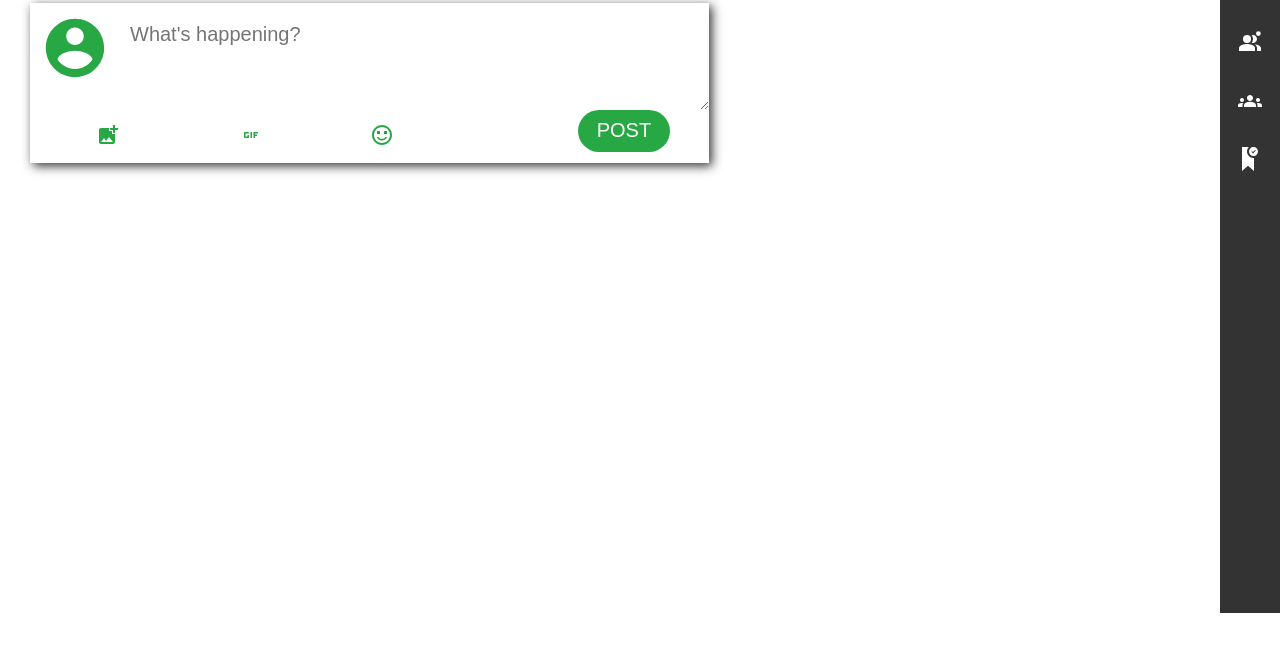
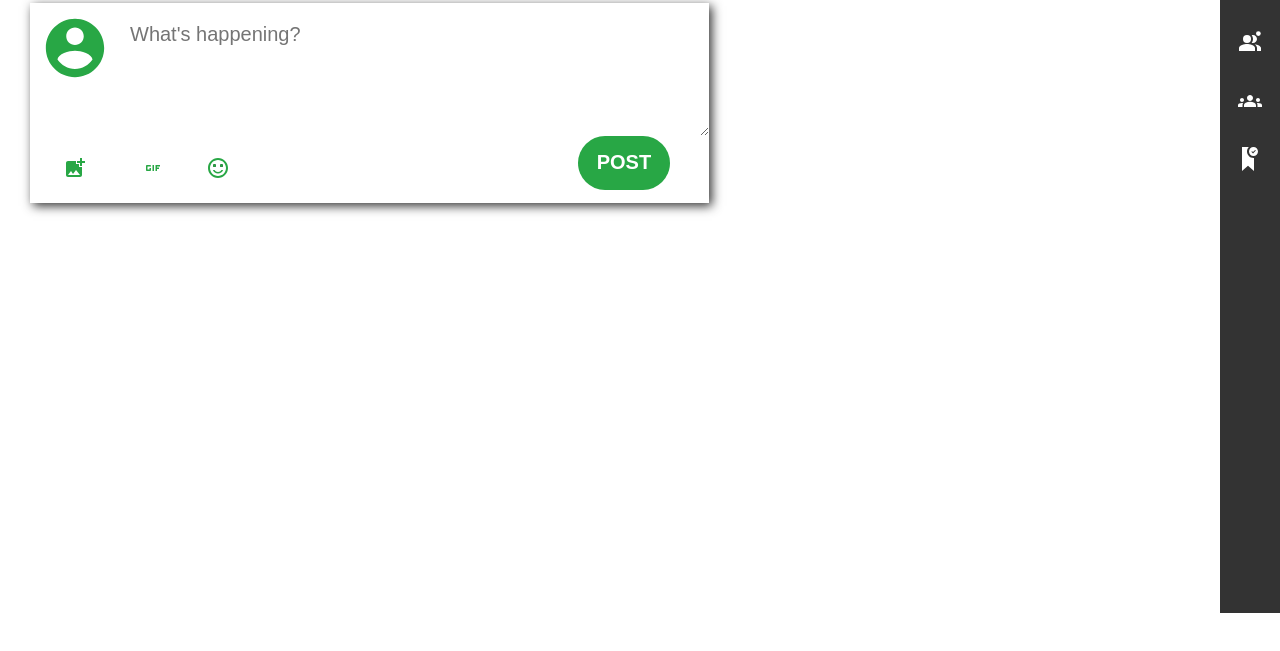
Before and after one commit to moamenhredeen/social-networking, a plain HTML site: page Frontend/index.html in a window 1280 px wide. Shown: the part 87-738 px from the top of the page. Drawn offline with Linux system fonts and the light colour scheme; a web font is replaced by a local one.

Commit message:
create post with css grid

```diff
--- a/Frontend/style/index.css
+++ b/Frontend/style/index.css
@@ -129,7 +129,7 @@
 }
 
 #post-input{
-    height: 20vh;
+    height: 25vh;
     display : grid;
     grid-template-rows: repeat(6,1fr) ;
     grid-template-columns: repeat(10,1fr);
@@ -166,18 +166,18 @@
 
 .post-input, .btn-add-img{
     grid-row: 5/7;
-    grid-column: 1/3;
+    grid-column: 1/2;
 }
 
 .post-input, .btn-add-gif{
     grid-row: 5/7;
-    grid-column: 3/5;
+    grid-column: 2/3;
 }
 
 
 .post-input, .btn-add-emoji{
     grid-row: 5/7;
-    grid-column: 5/7;
+    grid-column: 3/4;
 }
 
 .post-input, .btn-submit-post{
@@ -190,6 +190,7 @@
     border:none;
     width: 70%;
     height: 80%;
+    font-weight: bold;
 }
 
 
```
